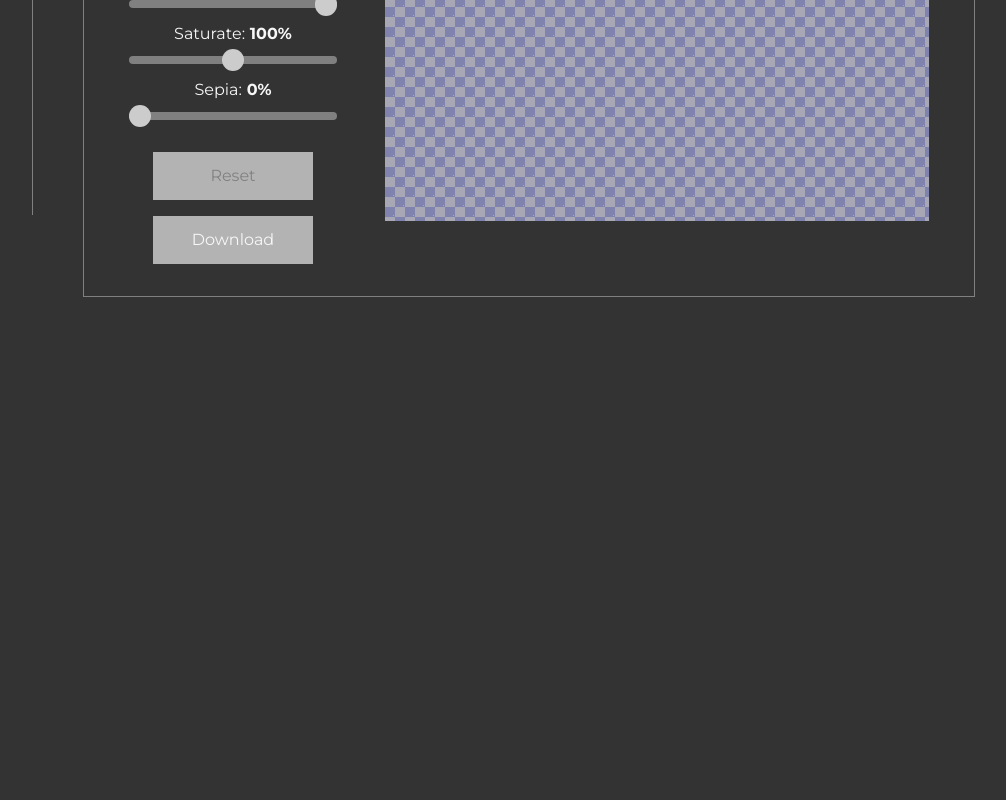
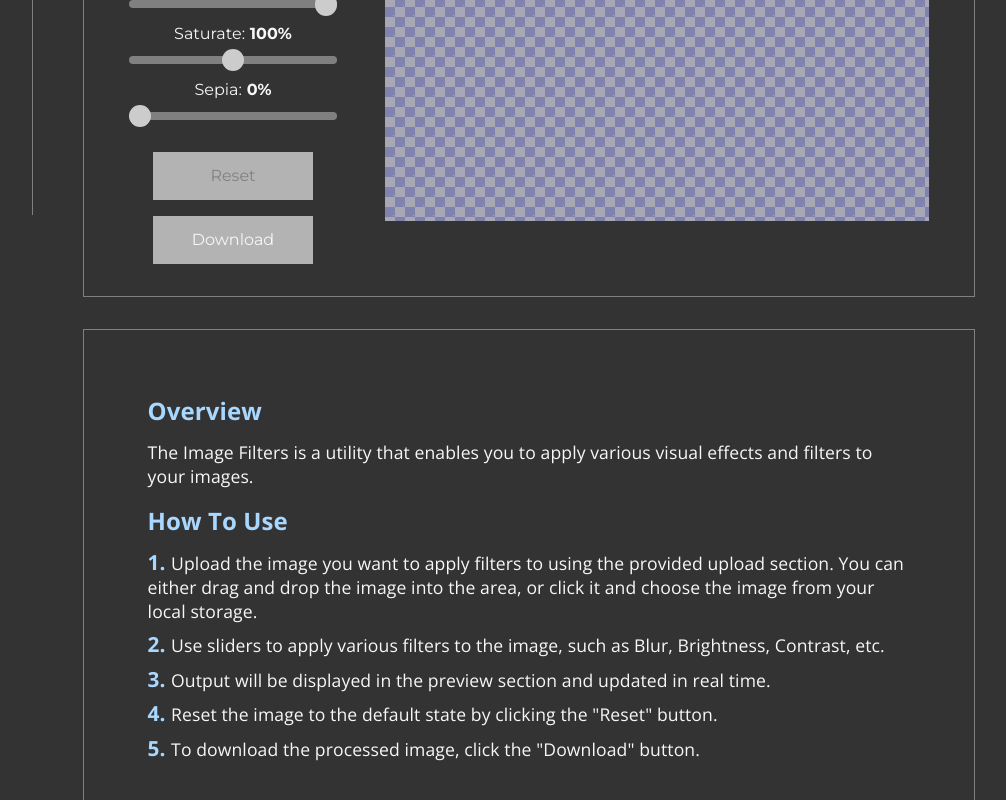
Before and after one commit to devmikh/wapiti-web-tools, a React (Vite) app: page /image-filters in a window 1280 px wide. Shown: the part 633-1433 px from the top of the page, without its empty margins (255-1261 px from the left). Before the commit the page ends 930 px from the top, so only its background shows below. Built offline with nearby package versions, Linux system fonts and the light colour scheme.

Commit message:
Add description to Image Filters tool

```diff
--- a/src/assets/descriptions/index.ts
+++ b/src/assets/descriptions/index.ts
@@ -118,7 +118,17 @@ export const descriptions = {
             'You can lock or unlock aspect ratio by checking or unchecking the corresponding box "Maintain aspect ratio".',
             'After the desired width and height are entered, click "Resize" to process the image and display the preview.',
             'Reset the image to the initial dimensions by clicking the "Reset" button.',
-            'To download the resized image, click "Download" button.'
+            'To download the resized image, click the "Download" button.'
+        ]
+    },
+    image_filters: {
+        overview: 'The Image Filters is a utility that enables you to apply various visual effects and filters to your images.',
+        instructions: [
+            'Upload the image you want to apply filters to using the provided upload section. You can either drag and drop the image into the area, or click it and choose the image from your local storage.',
+            'Use sliders to apply various filters to the image, such as Blur, Brightness, Contrast, etc.',
+            'Output will be displayed in the preview section and updated in real time.',
+            'Reset the image to the default state by clicking the "Reset" button.',
+            'To download the processed image, click the "Download" button.'
         ]
     }
 }
--- a/src/components/tools/image/ImageFilters/index.tsx
+++ b/src/components/tools/image/ImageFilters/index.tsx
@@ -3,6 +3,7 @@ import Button from '../../../core/Button'
 import Range from '../../../core/Range'
 import FileUploader from '../../../core/FileUploader'
 import usePageTitle from '../../../../hooks/usePageTitle'
+import { descriptions } from '../../../../assets/descriptions'
 import styles from './index.module.css'
 
 export default function ImageFilters() {
@@ -116,6 +117,7 @@ export default function ImageFilters() {
     usePageTitle('Image Filters | Wapiti Web Tools')
 
     return (
+        <>
             <div className={`tool-container ${styles['container']}`} onDrop={handleDrop} onDragOver={handleDragOver}>
                 <h1 className='tool-title'>Image Filters</h1>
                 <FileUploader
@@ -230,5 +232,17 @@ export default function ImageFilters() {
                     </div>
                 </div>
             </div>
+            <div className='description-container'>
+                <h2 className='description-title'>Overview</h2>
+                <p className='overview'>{descriptions.image_filters.overview}</p>
+                <h2 className='description-title'>How To Use</h2>
+                <ol className='instructions-list'>
+                    {descriptions.image_filters.instructions.map((point, index) => (
+                        <li key={index}>{point}</li>
+                    ))}
+                </ol>
+            </div>
+        </>
+
     )
 }
```
Lines whose indentation alone changed are shown as unchanged.
